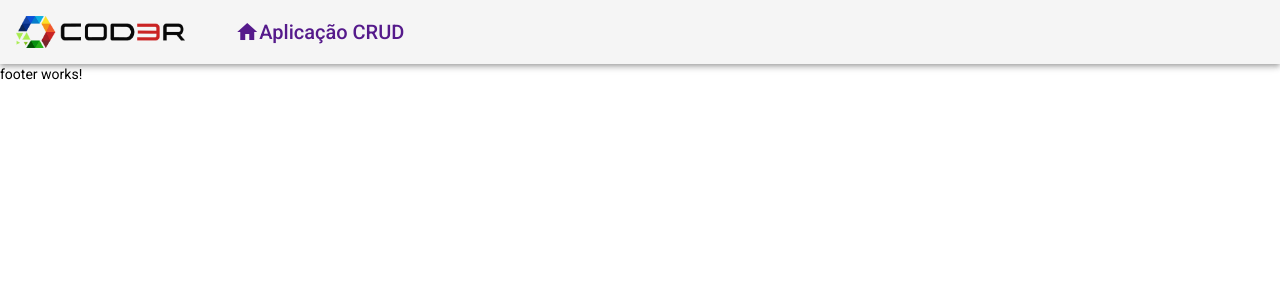
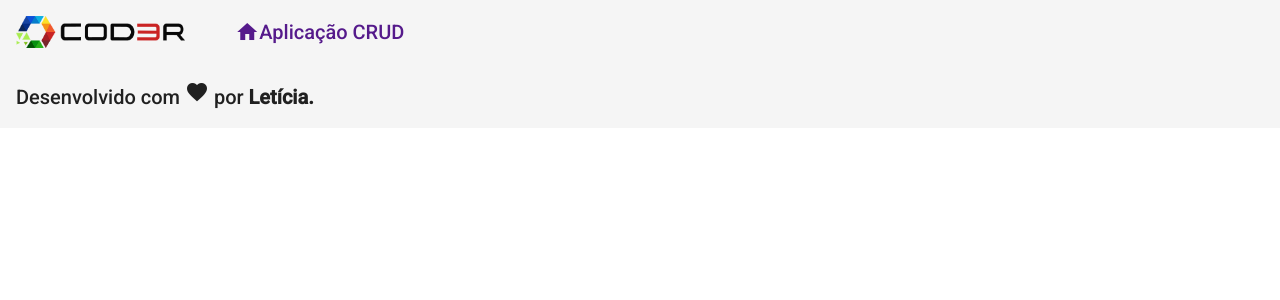
Before and after one commit to LeticiaTP/Cod3r-Angular, an Angular app in the folder frontend/: page / in a window 1280 px wide. Shown: the top 300 px of the page. Built offline with nearby package versions, Linux system fonts and the light colour scheme.

Commit message:
Adiciona html do footer

```diff
--- a/frontend/src/app/components/template/footer/footer.component.html
+++ b/frontend/src/app/components/template/footer/footer.component.html
@@ -1 +1,7 @@
-<p>footer works!</p>
+<mat-toolbar class="footer">
+    <span>
+        Desenvolvido com
+        <i class="material-icons red v-middle"> favorite </i>
+        por <strong> Letícia. </strong>
+    </span>
+</mat-toolbar>
```
